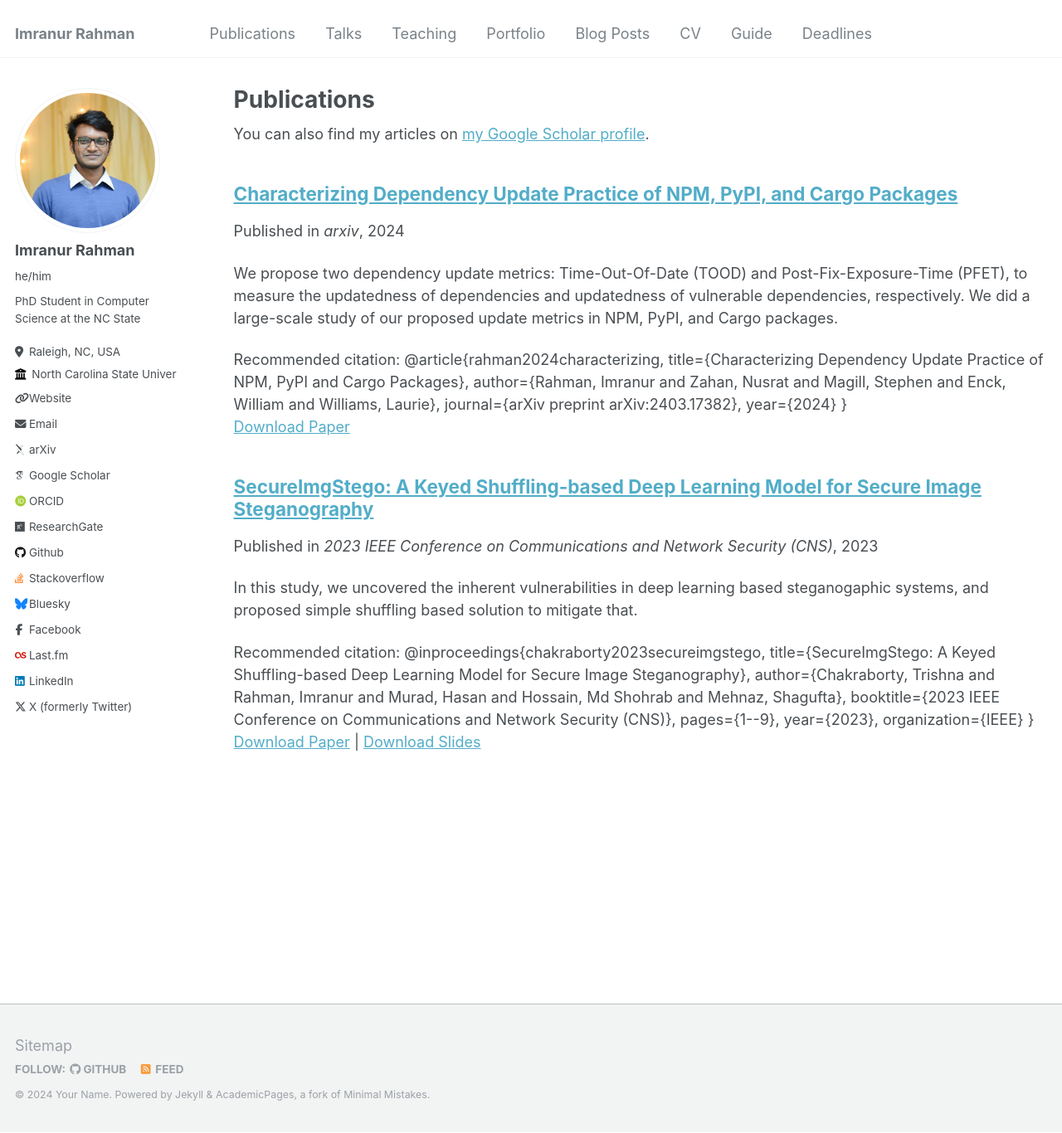
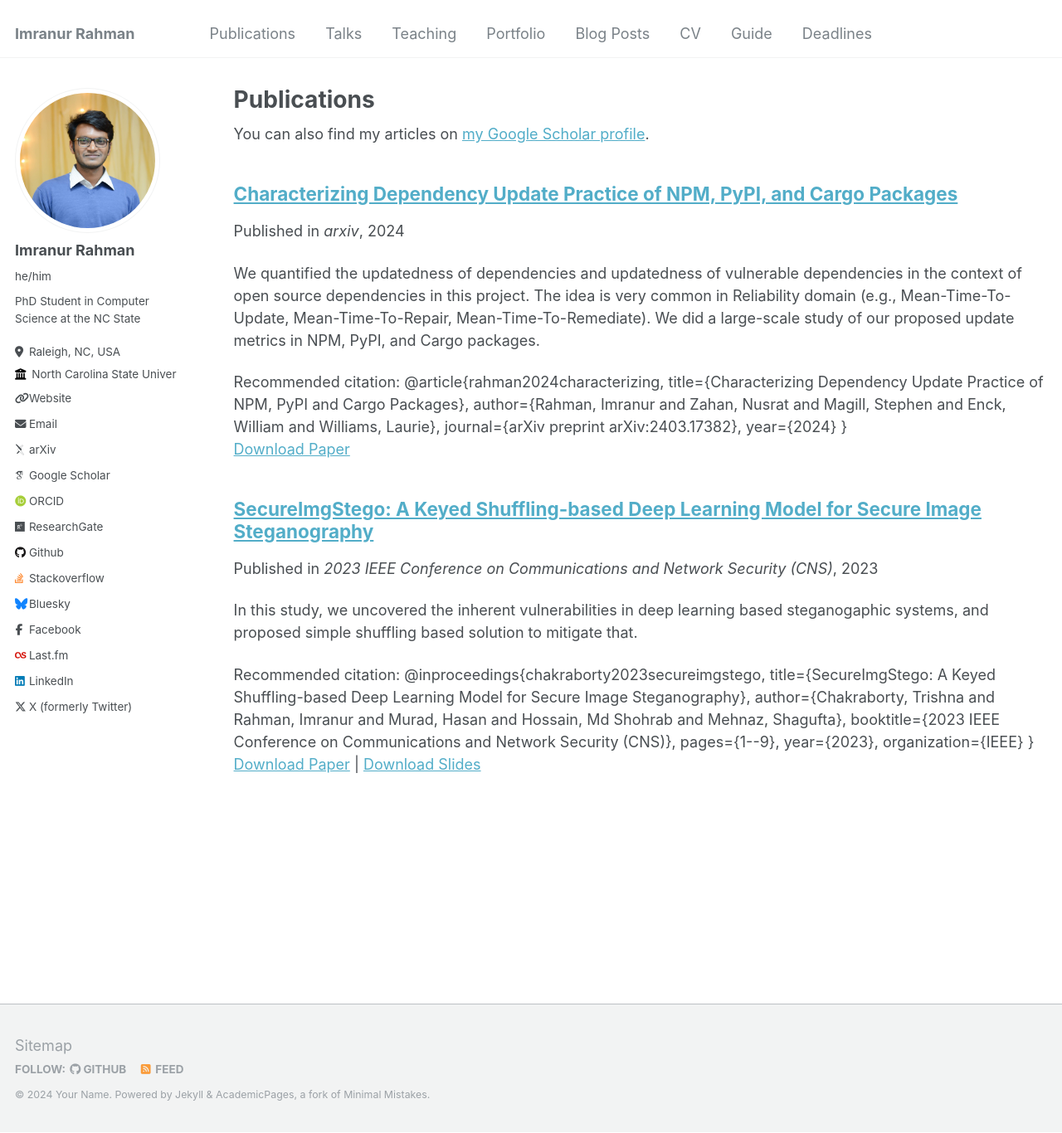
Before and after one commit to imranur-rahman/imranur-rahman.github.io, a Jekyll site: the page built from _pages/publications.md, in a window 1280 px wide and 1366 px high. Shown: the whole window at 83% size. Built offline with Jekyll 4.4.1, drawn with Linux system fonts in a browser that asks for light colours; some web fonts are replaced.

```diff
--- a/_publications/2024-03-22-characterizing-dependency.md
+++ b/_publications/2024-03-22-characterizing-dependency.md
@@ -2,7 +2,7 @@
 title: "Characterizing Dependency Update Practice of NPM, PyPI, and Cargo Packages"
 collection: publications
 permalink: /publication/2024-03-22-characterizing-dependency
-excerpt: 'We propose two dependency update metrics: Time-Out-Of-Date (TOOD) and Post-Fix-Exposure-Time (PFET), to measure the updatedness of dependencies and updatedness of vulnerable dependencies, respectively. We did a large-scale study of our proposed update metrics in NPM, PyPI, and Cargo packages.'
+excerpt: 'We quantified the updatedness of dependencies and updatedness of vulnerable dependencies in the context of open source dependencies in this project. The idea is very common in Reliability domain (e.g., Mean-Time-To-Update, Mean-Time-To-Repair, Mean-Time-To-Remediate). We did a large-scale study of our proposed update metrics in NPM, PyPI, and Cargo packages.'
 date: 2024-03-22
 venue: 'arxiv'
 paperurl: 'https://arxiv.org/abs/2403.17382'
```
